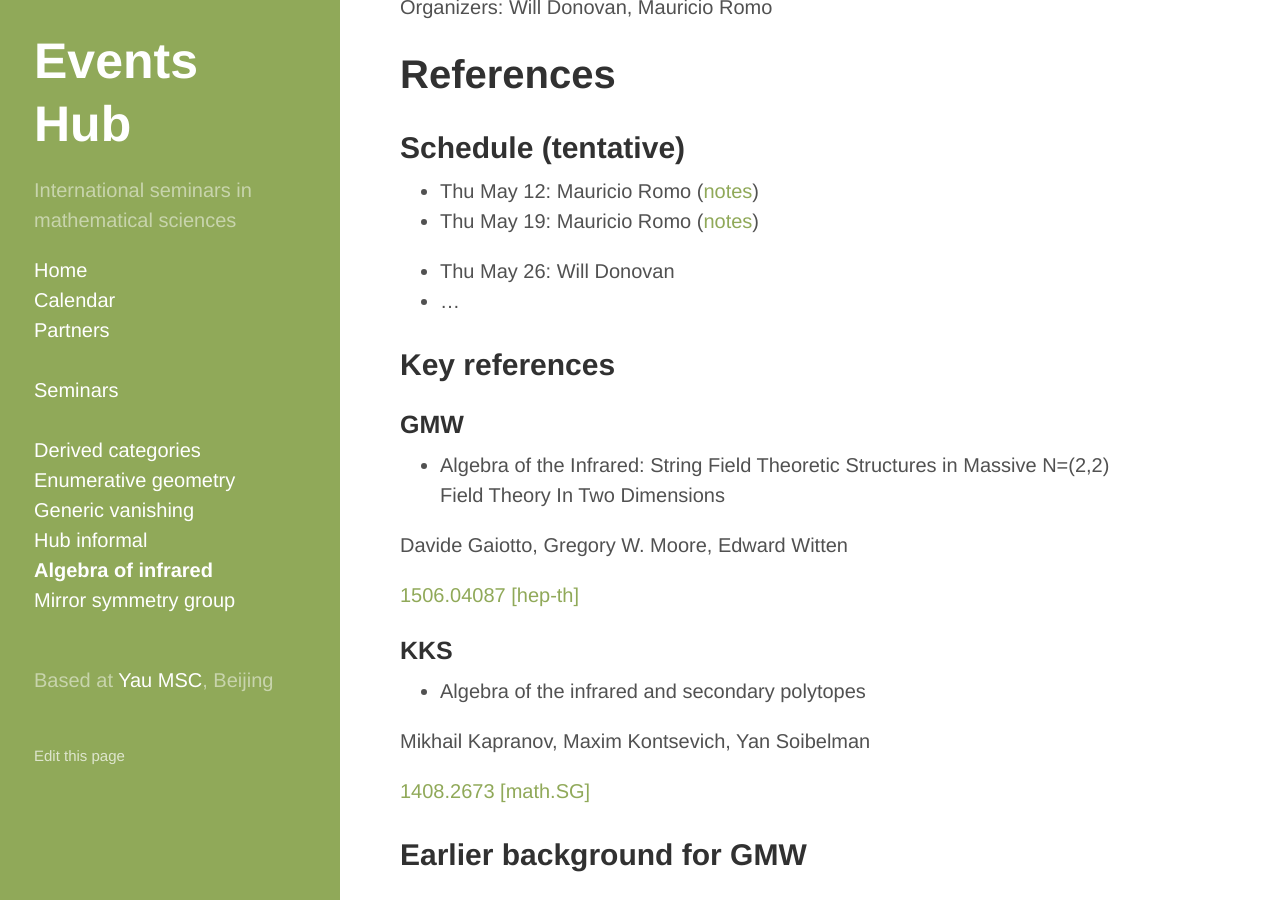
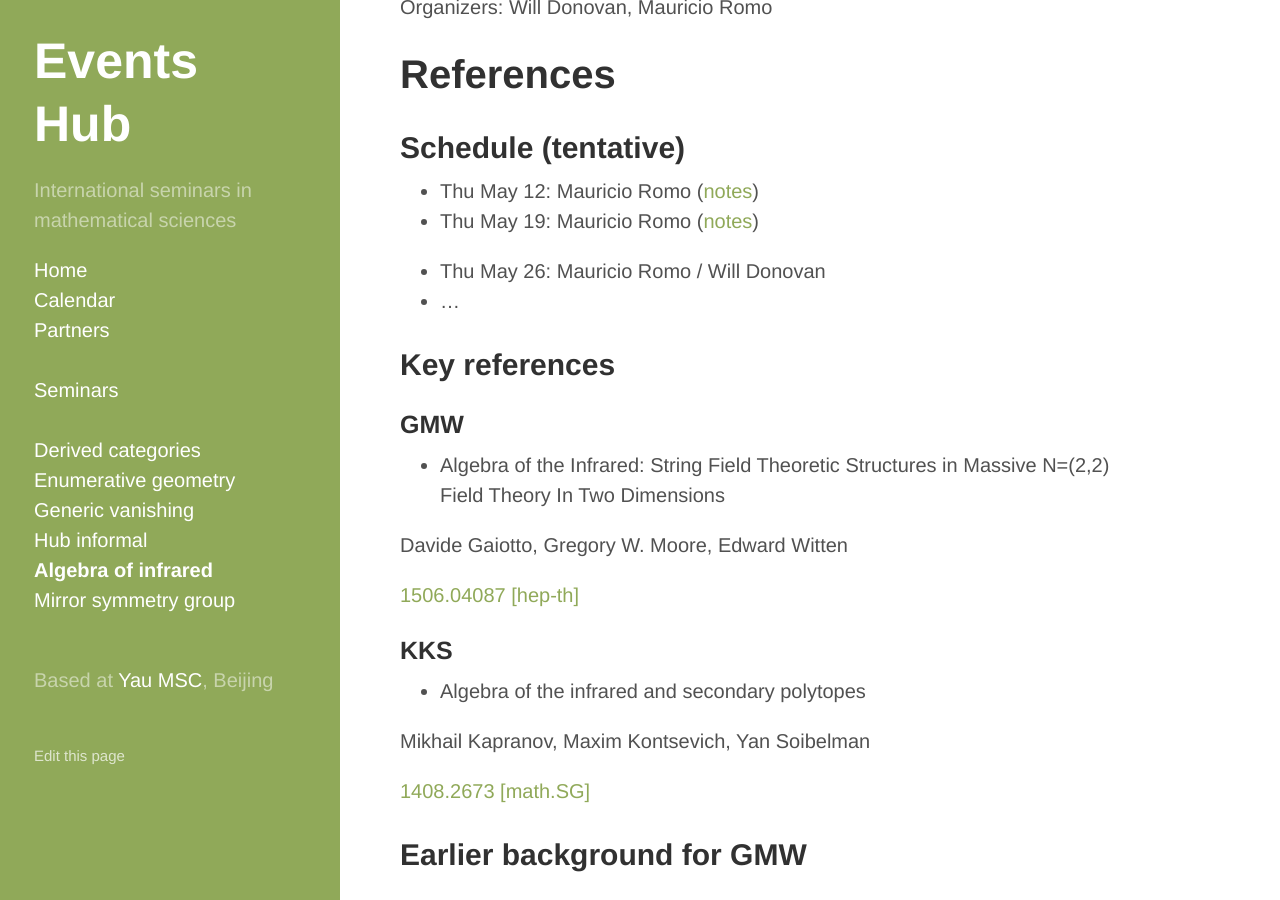
Before and after one commit to yau-msc-events/yau-msc-events.github.io, a Jekyll site: the page built from seminar-ir.md, in a window 1280 px wide and 900 px high, scrolled down 318 px. Built offline with Jekyll 4.4.1, drawn with Linux system fonts in a browser that asks for light colours.

Commit message:
Update seminar-ir.md

```diff
--- a/seminar-ir.md
+++ b/seminar-ir.md
@@ -15,7 +15,7 @@ Organizers: Will Donovan, Mauricio Romo
 * Thu May 12: Mauricio Romo ([notes](https://cloud.tsinghua.edu.cn/f/c728750c2adf43819fe9/?dl=1))
 * Thu May 19: Mauricio Romo ([notes](https://cloud.tsinghua.edu.cn/f/4ef6ec2e0fde42ab970e/?dl=1))
 
-* Thu May 26: Will Donovan
+* Thu May 26: Mauricio Romo / Will Donovan
 * ...
 
 ## Key references
```
